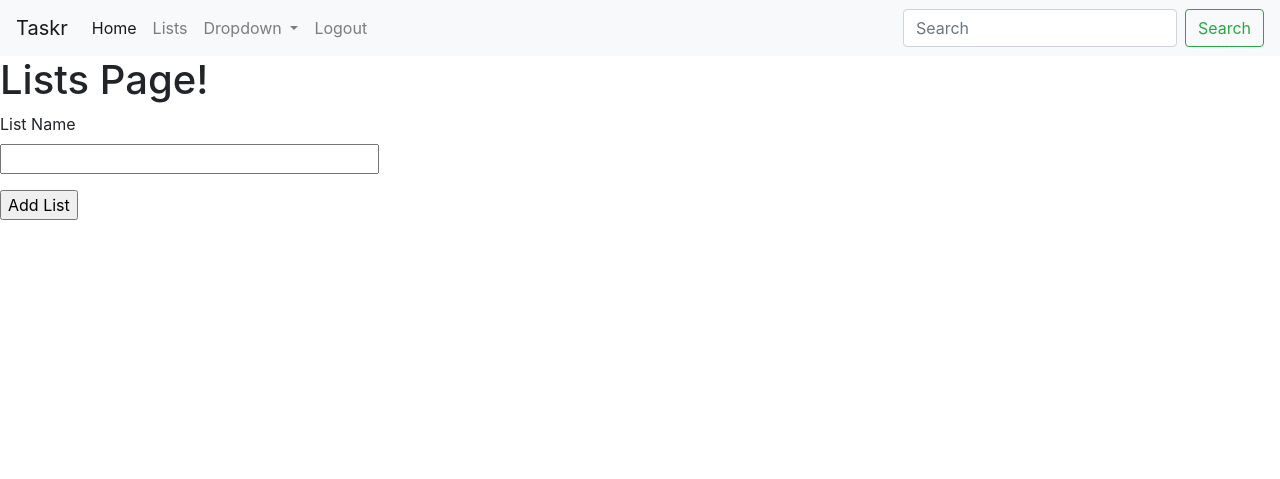
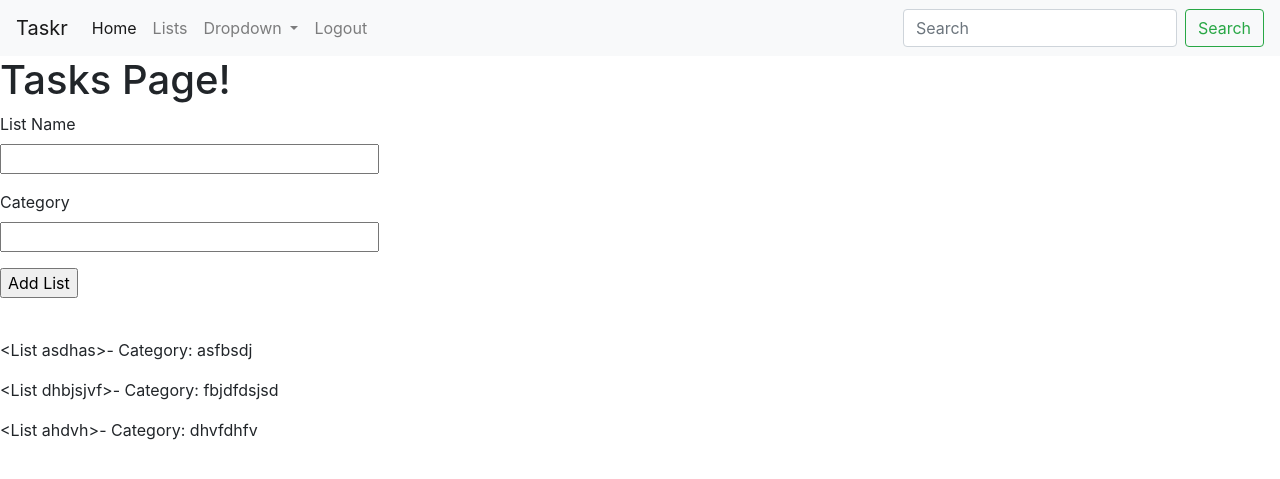
Before and after one commit to ddot159/CMPE131Team6, a Flask app: page /lists in a window 1280 px wide. Shown: the top 479 px of the page. Run offline with Flask 2, Linux system fonts and the light colour scheme; a user stored in the database is signed in; data comes from the database, SQL or seed files in the repository; both versions use the stored data as it was after the commit; some libraries are stand-ins or nearby versions.

Commit message:
Resubmit-MS2

```diff
--- a/app/forms.py
+++ b/app/forms.py
@@ -19,3 +19,4 @@ class TaskForm(FlaskForm):
 class ListForm(FlaskForm):
     list = StringField('List Name', validators=[DataRequired()])
     add = SubmitField('Add List')
+    category = StringField('Category', validators = [DataRequired()])
--- a/app/models.py
+++ b/app/models.py
@@ -38,6 +38,7 @@ class Task(db.Model):
     item = db.Column(db.String(256), unique=False, nullable=False)
     date = db.Column(db.DateTime, index=True, default=datetime.utcnow)
     user_id = db.Column(db.Integer, db.ForeignKey('user.id'))
+    task_name = db.Column(db.String, db.ForeignKey('list.name'))
 
     def __repr__(self):
         return '<Task {}>'.format(self.item)
@@ -48,7 +49,8 @@ class List(db.Model):
     name = db.Column(db.String(256), unique=False, nullable=False)
     date = db.Column(db.DateTime, index=True, default=datetime.utcnow)
     user_id = db.Column(db.Integer, db.ForeignKey('user.id'))
-
+    category = db.Column(db.String(256), unique = False, nullable=False)
+    tasks = db.relationship('Task', backref = "ta", lazy = "dynamic")
     def __repr__(self):
         return '<List {}>'.format(self.name)
 
--- a/app/routes.py
+++ b/app/routes.py
@@ -58,7 +58,7 @@ def login():
         return redirect('/home')
 
     return render_template('login.html', title='Sign In', form=form)
-tasks = []
+
 @myapp_obj.route("/task", methods=['GET', 'POST'])
 def task():
     form = TaskForm()
@@ -127,28 +127,41 @@ def register():
 
 @myapp_obj.route("/inbox", methods=['GET', 'POST'])
 def inbox():
-    t = Task.query.all()
+    t = List.query.filter_by(user = current_user)
 
     return render_template('inbox.html', title='Inbox', todo = t)
 
-lists = []
+
 @myapp_obj.route("/lists", methods=['GET', 'POST'])
 def list():
     form = ListForm()
 
     if form.validate_on_submit():
 
-        list_name = List.query.filter_by(name=form.list.data).first()
+        list_name = List.query.filter_by(name=form.list.data, user = current_user).first()
 
         if list_name is None:
-            new_list = List(name=form.list.data)
+            new_list = List(name=form.list.data, category = form.category.data, user = current_user)
 
             db.session.add(new_list)
+
             db.session.commit()
 
-        lists.extend([form.list.data])
+
         return redirect('/lists')
-    return render_template('lists.html', title = 'List', form=form, lists = lists)
+    return render_template('lists.html', title = 'List', form=form, lists = List.query.filter_by(user = current_user))
+
+@myapp_obj.route("/catem")
+def catem():
+    aset = []
+    for l in List.query.filter_by(user = current_user):
+        aset.append(l.category)
+
+    return render_template('catem.html', bset = set(aset))
+
+@myapp_obj.route("/cate/<string:name>")
+def cate(name):
+    return render_template('cate.html', cates = List.query.filter_by(category = name, user = current_user))
 
 @myapp_obj.route("/logout")
 @login_required
--- /dev/null
+++ b/app/templates/cate.html
@@ -0,0 +1,5 @@
+{% include 'navbar.html'%}
+
+{% for c in cates%}
+<h4>{{c.name}}</h4>
+{%endfor%}
--- a/app/templates/lists.html
+++ b/app/templates/lists.html
@@ -1,7 +1,7 @@
 
 {% include "navbar.html" %}
 
-<h1>Lists Page!</h1>
+<h1>Tasks Page!</h1>
 
 <form action="" method="post" novalidate>
         {{ form.hidden_tag() }}
@@ -11,13 +11,19 @@
             {{ form.list(size=32) }}
         </p>
 
+        <p>
+            {{ form.category.label }}<br>
+            {{ form.category(size=32) }}
+        </p>
+
         <p>{{ form.add() }}</p>
-
+<br>
 
         {% for l in lists %}
         <div>
             <p>
-              <a class="nav-link" href= "/task"> {{ l }} <a>
+              <!-- <a class="nav-link" href= "/task"> {{ l }} <a> -->
+              {{l}}- Category: {{l.category}}
             </p>
         </div>
         {% endfor %}
--- a/app/templates/navbar.html
+++ b/app/templates/navbar.html
@@ -22,15 +22,18 @@
         {% endif %}
       </li>
       <li class="nav-item dropdown">
+        {% if current_user.is_authenticated %}
         <a class="nav-link dropdown-toggle" href="#" id="navbarDropdown" role="button" data-toggle="dropdown" aria-haspopup="true" aria-expanded="false">
+
           Dropdown
         </a>
         <div class="dropdown-menu" aria-labelledby="navbarDropdown">
           <a class="dropdown-item" href="/task">Add Task</a>
           <a class="dropdown-item" href="/inbox">Inbox</a>
           <div class="dropdown-divider"></div>
-          <a class="dropdown-item" href="#">Something else here</a>
+          <a class="dropdown-item" href="/catem">Categories</a>
         </div>
+        {% endif %}
       </li>
       <li class="nav-item">
         {% if current_user.is_authenticated %}
```
Also changed, not shown: app/templates/catem.html (added, +8 -0 lines), app/templates/inbox.html (+10 -0 lines), app/app.db.
